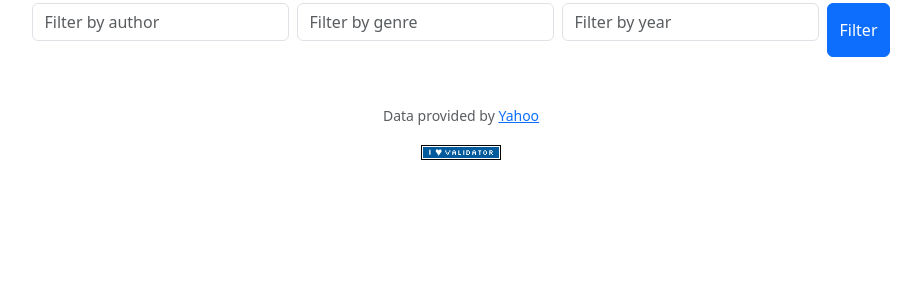
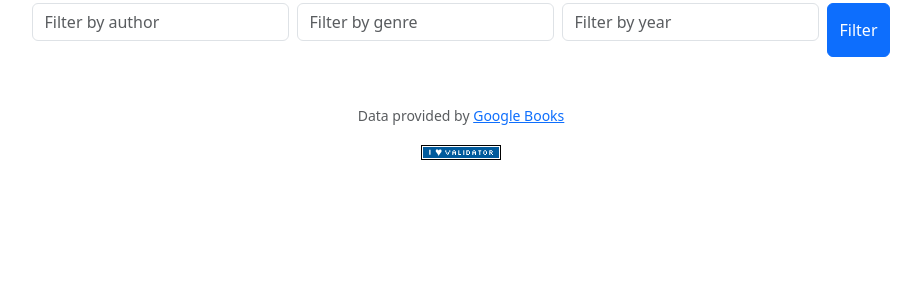
Before and after one commit to ducvotm/cs50-book-search, a Flask app: page /filter in a window 1280 px wide. Shown: the part 121-421 px from the top of the page, without its empty margins (179-1100 px from the left). Run offline with Flask 3, Linux system fonts and the light colour scheme; some libraries are stand-ins or nearby versions.

Commit message:
Clean the unnecessaries

```diff
--- a/templates/layout.html
+++ b/templates/layout.html
@@ -64,7 +64,7 @@
         <footer class="mb-5">
 
             <p class="mb-3 small text-center text-muted">
-                Data provided by <a href="https://finance.yahoo.com/">Yahoo</a>
+                Data provided by <a href="https://books.google.com/">Google Books</a>
             </p>
 
             <form action="https://validator.w3.org/check" class="text-center" enctype="multipart/form-data" method="post" target="_blank">
```
Also changed, not shown: 1 other file.
